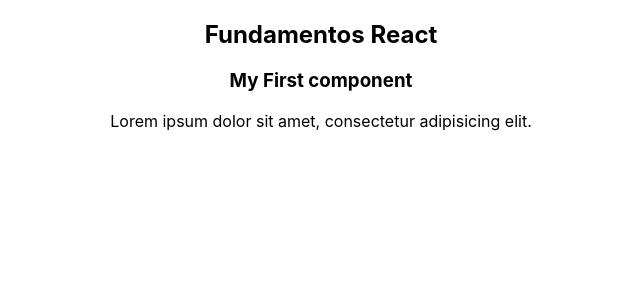
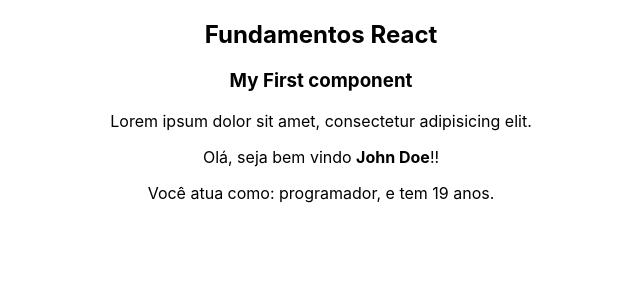
Before and after one commit to GilbertoASJ/ReactJs-Course, a React (Create React App) app in the folder 2_fundamentals/: page / in a window 1280 px wide. Shown: the top 300 px of the page, without its empty margins (319-959 px from the left). Built offline with nearby package versions, Linux system fonts and the light colour scheme.

Commit message:
Feature: :sparkles: Template expressions

```diff
--- a/2_fundamentals/src/App.jsx
+++ b/2_fundamentals/src/App.jsx
@@ -1,5 +1,6 @@
 // Components - podemos emitir a extensão se o arquivo for js
 import FirstComponent from './components/FirstComponent'
+import TemplateExpressions from './components/TemplateExpressions'
 
 // CSS
 import './App.css';
@@ -9,6 +10,7 @@
         <div className="App">
             <h2>Fundamentos React</h2>
             <FirstComponent />
+            <TemplateExpressions />
         </div>
     );
 }
--- a/2_fundamentals/src/components/FirstComponent.jsx
+++ b/2_fundamentals/src/components/FirstComponent.jsx
@@ -2,12 +2,10 @@
 const FirstComponent = () => {
 	return (
 		<div>
-
-			{/* Comentário em JSX */}
 			<h3>My First component</h3>
 			<p className="firsParagraph">
 				Lorem ipsum dolor sit amet, consectetur adipisicing elit.
-			</p>
+				</p>
 		</div>
 	)
 }
--- /dev/null
+++ b/2_fundamentals/src/components/TemplateExpressions.jsx
@@ -0,0 +1,25 @@
+const TemplateExpressions = () => {
+
+	const userName = "John Doe"
+
+	const data = {
+		age: 19,
+		job: 'programador',
+		address: {
+			city: 'São Paulo',
+			uf: 'SP'
+		}
+	}
+
+	return (
+		<>
+			<p>Olá, seja bem vindo <strong>{userName}</strong>!!</p>
+			<p>Você atua como: {data.job}, e tem {data.age} anos.</p>
+
+			{/* Também podemos imprimir dados de variáveise e podemos executar js normalmente */}
+			{console.log('Jsx')}
+		</>
+	)
+}
+
+export default TemplateExpressions;
```
